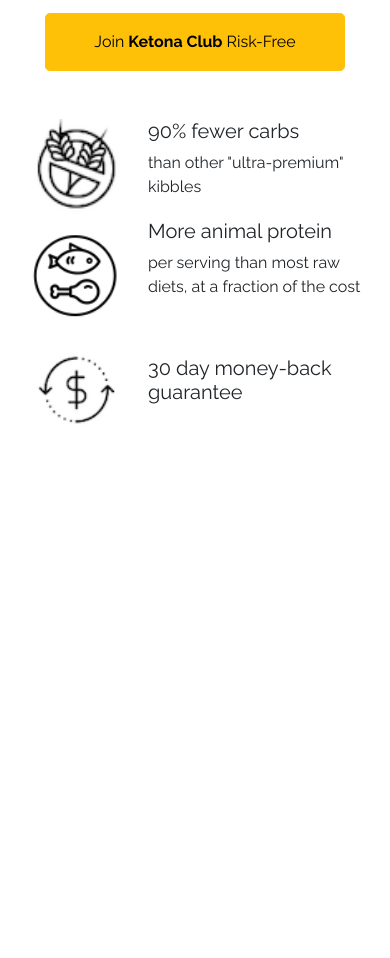
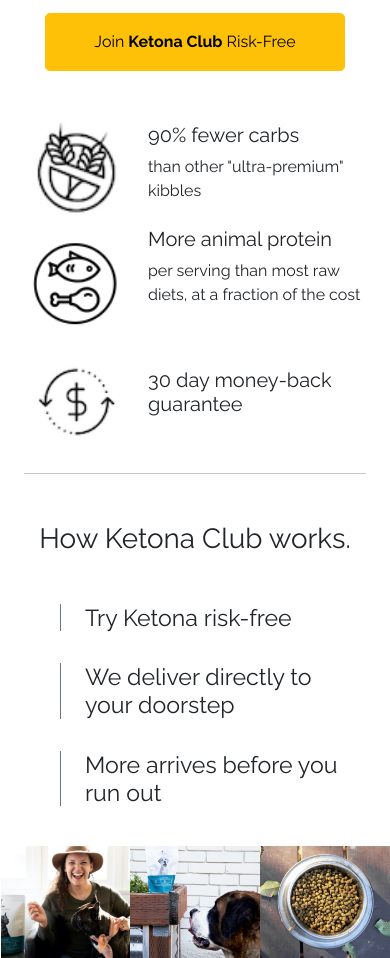
Before and after one commit to MarkoBezic/ketonatural, a plain HTML site: page index.html in a window 390 px wide. Shown: the part 305-1263 px from the top of the page. Before the commit the page ends 844 px from the top, so only its background shows below. Drawn offline with nearby package versions, Linux system fonts and the light colour scheme.

Commit message:
added it mobile how it works section

```diff
--- a/index.html
+++ b/index.html
@@ -109,7 +109,11 @@
       integrity="sha384-ygbV9kiqUc6oa4msXn9868pTtWMgiQaeYH7/t7LECLbyPA2x65Kgf80OJFdroafW"
       crossorigin="anonymous"
     ></script>
+    <div class="container"></div>
+
     <div class="container">
+      <div class="row">
+        <div class="col-sm">
           <div class="row m-1">
             <img
               class="col why-keto-img"
@@ -121,6 +125,8 @@
               <p>than other "ultra-premium" kibbles</p>
             </div>
           </div>
+        </div>
+        <div class="col-sm">
           <div class="row m-1">
             <img
               class="col why-keto-img"
@@ -132,6 +138,8 @@
               <p>per serving than most raw diets, at a fraction of the cost</p>
             </div>
           </div>
+        </div>
+        <div class="col-sm">
           <div class="row m-1">
             <img
               class="col why-keto-img"
@@ -143,5 +151,45 @@
             </div>
           </div>
         </div>
+      </div>
+    </div>
+
+    <hr class="m-4" />
+
+    <div class="container">
+      <div class="row">
+        <div class="col text-center m-4">
+          <h1>How Ketona Club works.</h1>
+        </div>
+      </div>
+      <div class="row">
+        <div class="col-sm">
+          <h3
+            class="ms-5 me-4 mt-3 mb-3 pe-2 ps-4 border-start border-secondary"
+          >
+            Try Ketona risk-free
+          </h3>
+        </div>
+        <div class="col-sm">
+          <h3
+            class="ms-5 me-4 mt-3 mb-3 pe-2 ps-4 border-start border-secondary"
+          >
+            We deliver directly to your doorstep
+          </h3>
+        </div>
+        <div class="col-sm">
+          <h3
+            class="ms-5 me-4 mt-3 mb-3 pe-2 ps-4 border-start border-secondary"
+          >
+            More arrives before you run out
+          </h3>
+        </div>
+      </div>
+    </div>
+    <img
+      src="images/ketonaPicSm.jpg"
+      class="img-fluid mt-4"
+      alt="Three panels. Woman laughing, big dog's profile, and bowl of dog food"
+    />
   </body>
 </html>
```
Also changed, not shown: images/ketonaPicSm.jpg (added). Lines whose indentation alone changed are shown as unchanged.
